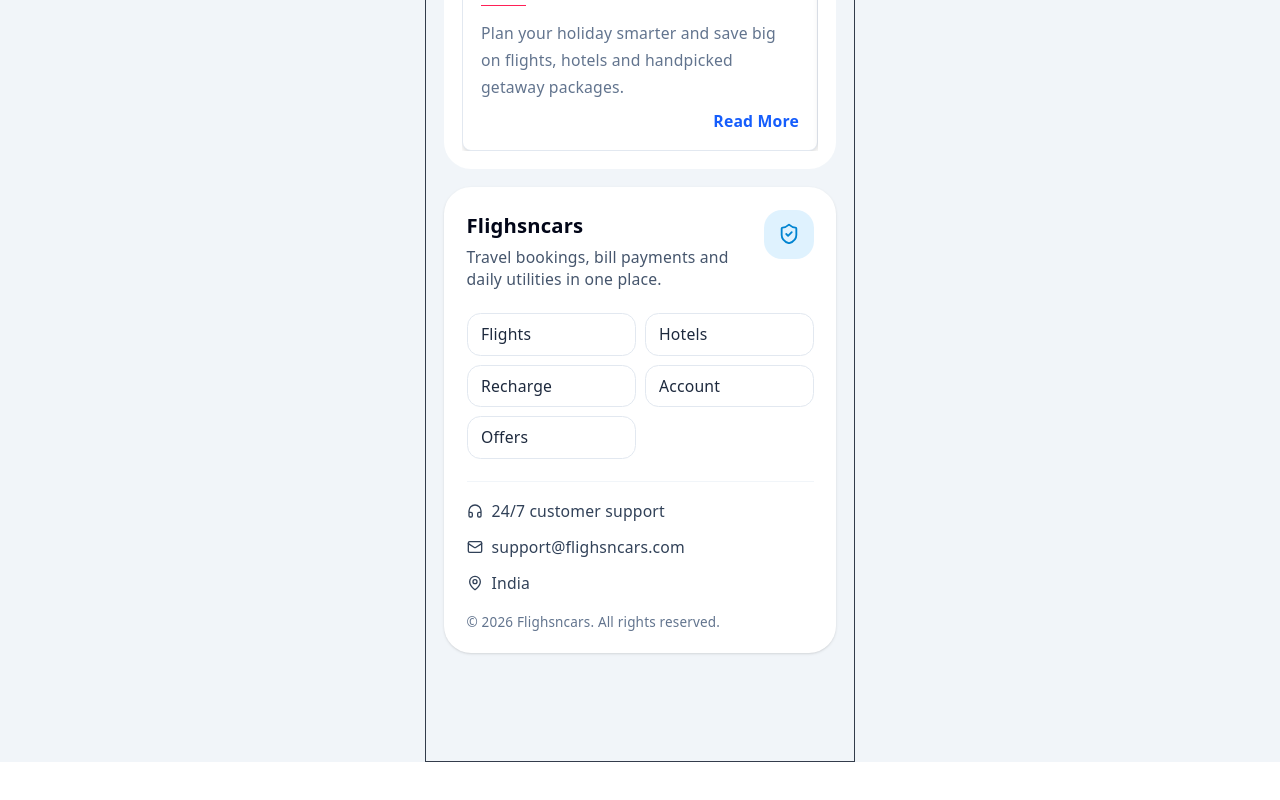
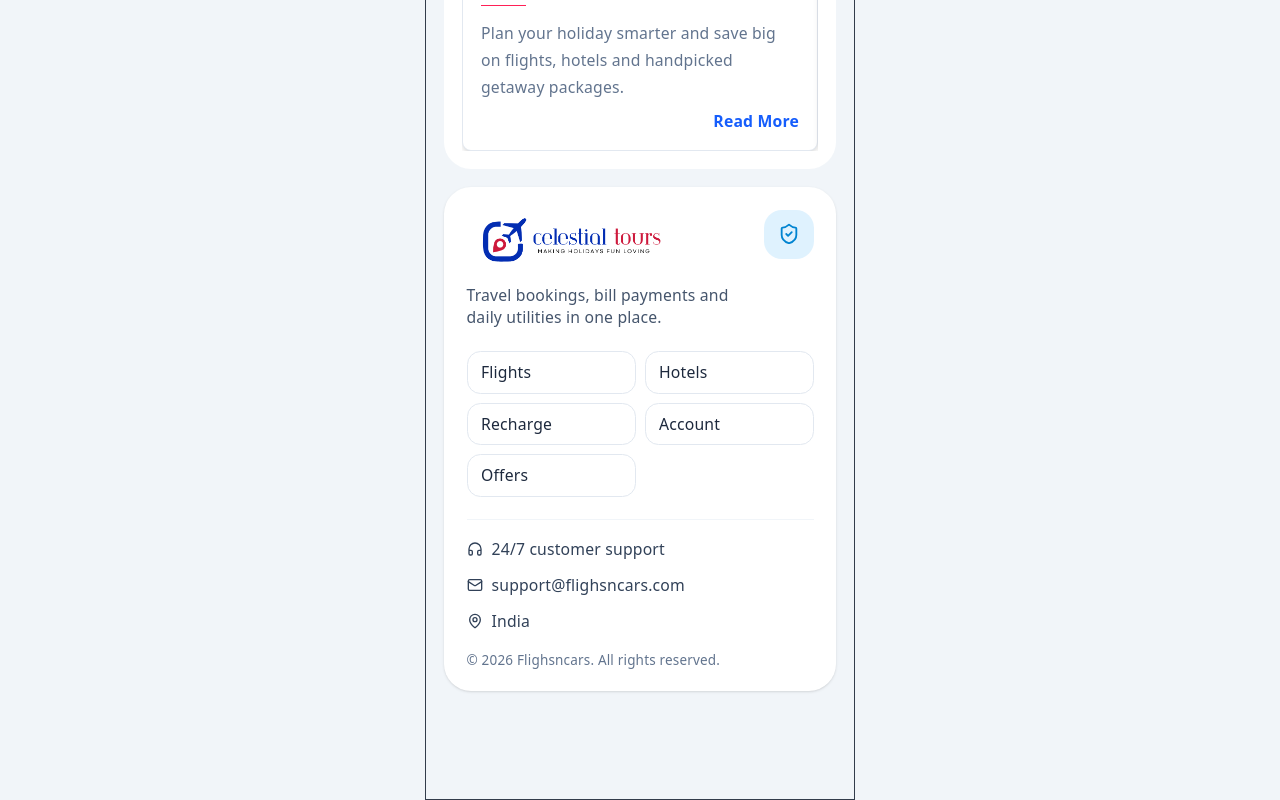
Before and after one commit to Tribhuone/Flightncars-WebDesign, a React (Vite) app: page / in a window 1280 px wide. Shown: the part 1834-2634 px from the top of the page. Before the commit the page ends 2596 px from the top, so only its background shows below. Built offline with nearby package versions, Linux system fonts and the light colour scheme.

Commit message:
add logo in footer

```diff
--- a/src/components/Home/HomeFooter.jsx
+++ b/src/components/Home/HomeFooter.jsx
@@ -7,7 +7,15 @@ export default function HomeFooter() {
         <footer className="bg-white rounded-3xl p-5 text-slate-900 shadow-sm">
             <div className="flex items-start justify-between gap-4">
                 <div>
-                    <h2 className="text-lg font-bold text-slate-950">Flighsncars</h2>
+                    {/* <h2 className="text-lg font-bold text-slate-950">Flighsncars</h2> */}
+
+                    <img
+                        src={"/new-logo.png" }
+                        width={210}
+                        height={50}
+                        alt="Flighsncars"
+                        className="object-contain mb-3"
+                    />
                     <p className="mt-1 text-sm leading-5 text-slate-600">
                         Travel bookings, bill payments and daily utilities in one place.
                     </p>
```
